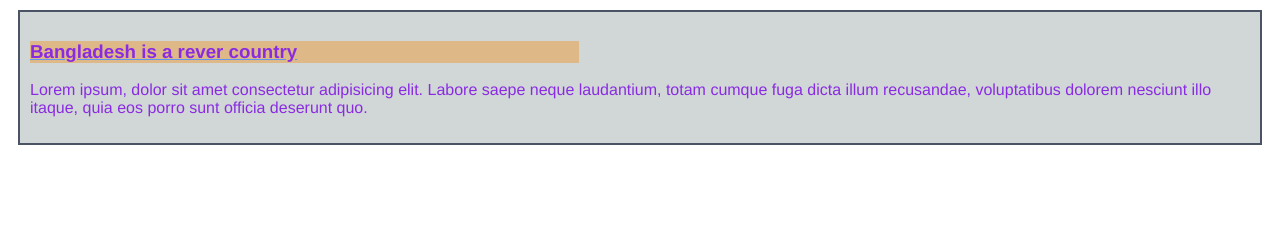
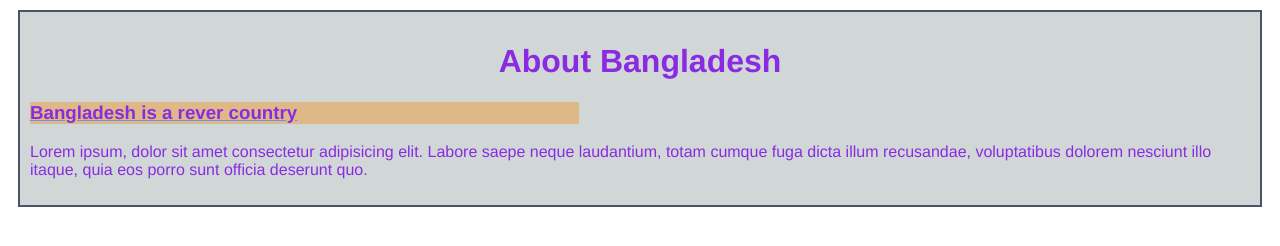
Before and after one commit to md-salauddin-6609/my-difficult-github-repo, a plain HTML site: page index.html in a window 1280 px wide. Drawn offline with Linux system fonts and the light colour scheme.

Commit message:
add a header

```diff
--- a/index.html
+++ b/index.html
@@ -7,7 +7,9 @@
     <link rel="stylesheet" href="style/blogs.css">
 </head>
 <body>
+
     <div>
+        <h1>About Bangladesh</h1>
         <h3>Bangladesh is a rever country</h3>
         <p>Lorem ipsum, dolor sit amet consectetur adipisicing elit. Labore saepe neque laudantium, totam cumque fuga dicta illum recusandae, voluptatibus dolorem nesciunt illo itaque, quia eos porro sunt officia deserunt quo.</p>
     </div>
--- a/style/blogs.css
+++ b/style/blogs.css
@@ -12,3 +12,7 @@ h3{
     background-color: burlywood;
     width: 45%;
 }
+h1{
+    font: italic;
+    text-align: center;
+}
```
